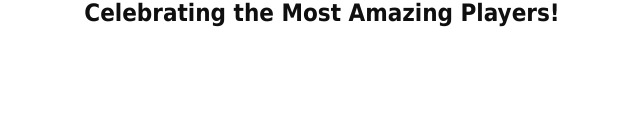
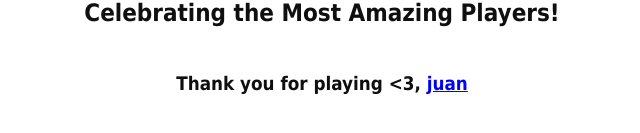
Before and after one commit to v4rgas/sortEm, a React (Vite) app: page /sortEm/l in a window 1280 px wide. Shown: the part 2767-2900 px from the top of the page, without its empty margins (318-958 px from the left). Before the commit the page ends 2850 px from the top, so only its background shows below. Built offline with nearby package versions, Linux system fonts and the light colour scheme; no server answers.

Commit message:
chore: Update Leaderboard.jsx and add thank you message to the end

```diff
--- a/src/Leaderboard/Leaderboard.jsx
+++ b/src/Leaderboard/Leaderboard.jsx
@@ -81,6 +81,8 @@ export default function Leaderboard() {
                 ))}
             </div>
 
+            <h3>Thank you for playing {"<3"}, <a href='https://github.com/v4rgas' target='_blank'>juan</a></h3>
+
 
         </div >
     );
```
